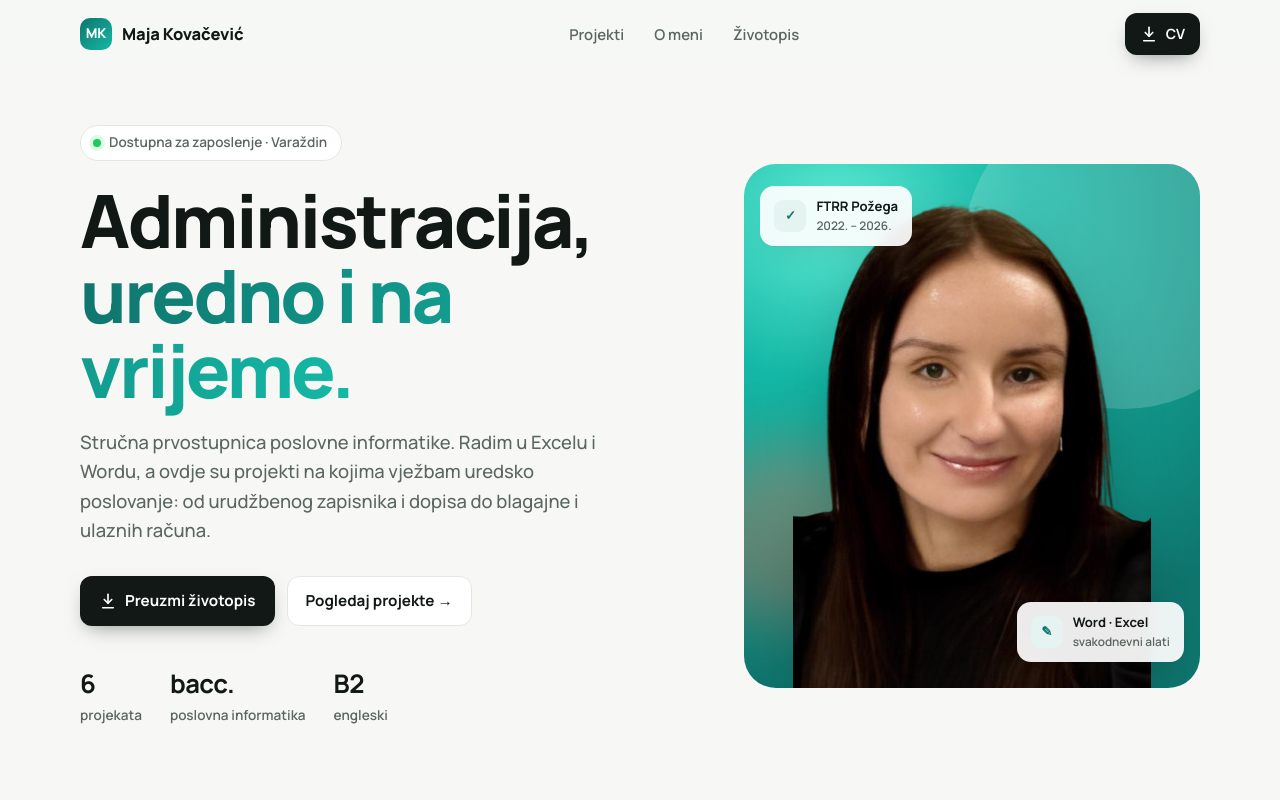
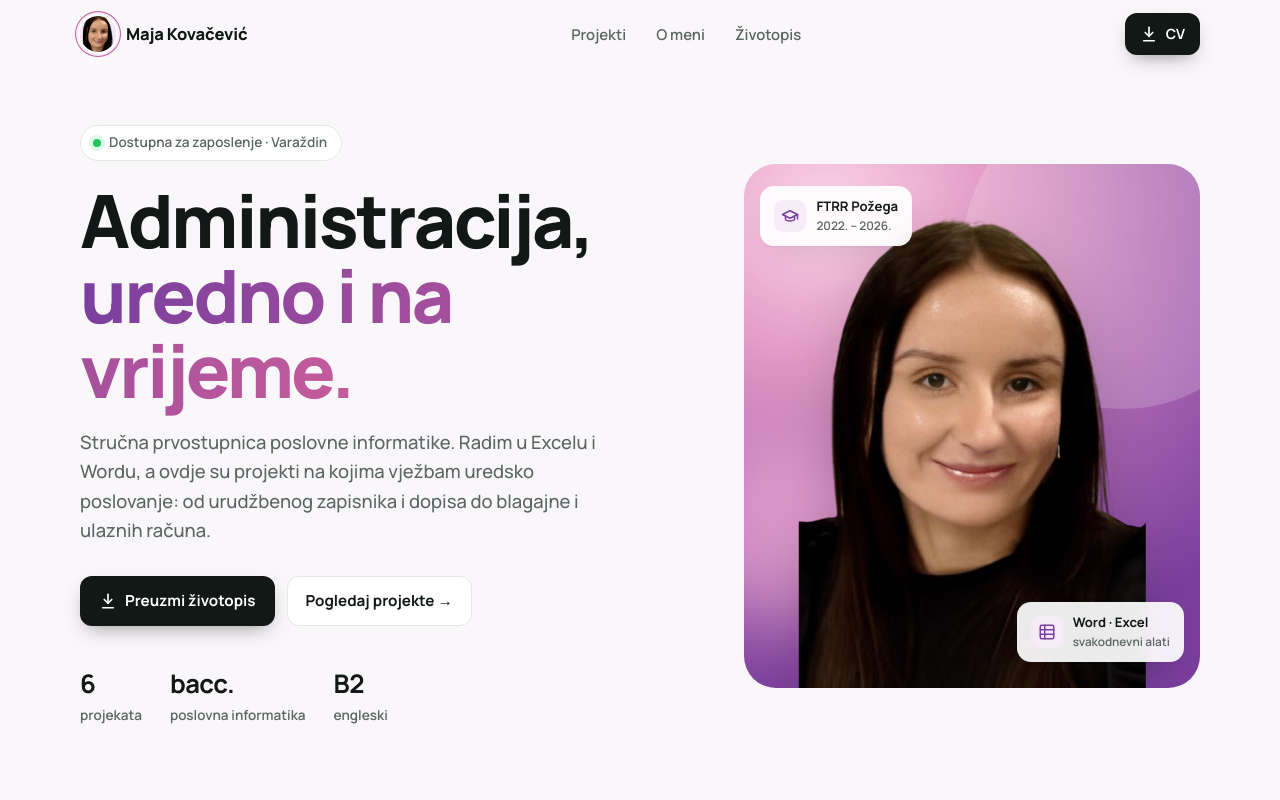
Before and after one commit to MJKVCVC/portfolio, a plain HTML site: page index.html in a window 1280 px wide. Shown: the top 800 px of the page. Drawn offline with Linux system fonts and the light colour scheme.

Commit message:
Add files via upload

```diff
--- a/index.html
+++ b/index.html
@@ -13,8 +13,8 @@
 <link href="https://fonts.googleapis.com/css2?family=Manrope:wght@400;500;600;700;800&display=swap" rel="stylesheet">
 <style>
   :root{
-    --bg:#f7f8f6; --surface:#ffffff; --ink:#111816; --muted:#5b6662; --line:#e3e7e4;
-    --brand:#0f766e; --brand-2:#14b8a6; --brand-soft:#e6f4f1; --coral:#f2735a;
+    --bg:#faf7fb; --surface:#ffffff; --ink:#111816; --muted:#5b6662; --line:#e3e7e4;
+    --brand:#7b3f9e; --brand-2:#c45c9b; --brand-soft:#f5ecf8; --coral:#f4a5c8;
     --radius:20px; --shadow:0 1px 2px rgba(16,24,22,.04),0 12px 32px -12px rgba(16,24,22,.14);
   }
   *{box-sizing:border-box}
@@ -26,15 +26,16 @@
 
   /* nav */
   .nav{position:sticky;top:0;z-index:20;backdrop-filter:saturate(1.4) blur(14px);-webkit-backdrop-filter:saturate(1.4) blur(14px);
-       background:rgba(247,248,246,.78);border-bottom:1px solid transparent;transition:border-color .2s}
+       background:rgba(250,247,251,.8);border-bottom:1px solid transparent;transition:border-color .2s}
   .nav.scrolled{border-color:var(--line)}
   .nav .wrap{display:flex;align-items:center;justify-content:space-between;height:68px}
   .logo{display:flex;align-items:center;gap:10px;font-weight:800;text-decoration:none;letter-spacing:-.01em}
+  .logo .ava{width:36px;height:36px;border-radius:50%;box-shadow:0 0 0 2px #fff,0 0 0 4px var(--brand-soft),0 0 0 5px var(--brand-2)}
   .logo i{width:32px;height:32px;border-radius:10px;background:linear-gradient(135deg,var(--brand),var(--brand-2));color:#fff;
           display:grid;place-items:center;font-style:normal;font-size:.85rem}
   .nav ul{display:flex;gap:6px;list-style:none;margin:0;padding:0}
   .nav ul a{text-decoration:none;color:var(--muted);font-weight:600;font-size:.93rem;padding:8px 12px;border-radius:10px}
-  .nav ul a:hover{color:var(--ink);background:#eef1ef}
+  .nav ul a:hover{color:var(--ink);background:var(--brand-soft)}
   .btn{display:inline-flex;align-items:center;gap:8px;font-weight:700;font-size:.95rem;text-decoration:none;border-radius:12px;padding:12px 18px;
        transition:transform .15s,box-shadow .15s,background .15s;border:1px solid transparent;white-space:nowrap}
   .btn svg{width:18px;height:18px}
@@ -59,10 +60,10 @@
   .stats strong{display:block;font-size:1.6rem;color:var(--ink);letter-spacing:-.02em}
 
   .photo{position:relative;aspect-ratio:4/4.6;border-radius:32px;overflow:hidden;
-         background:radial-gradient(120% 90% at 20% 10%,#5eead4 0%,var(--brand-2) 35%,var(--brand) 100%)}
+         background:radial-gradient(120% 95% at 18% 8%,#fbd3e8 0%,#e39cc6 30%,#b16bb3 62%,#7b3f9e 100%)}
   .photo::before{content:"";position:absolute;width:70%;aspect-ratio:1;border-radius:50%;right:-18%;top:-14%;background:rgba(255,255,255,.18)}
-  .photo::after{content:"";position:absolute;width:40%;aspect-ratio:1;border-radius:50%;left:-10%;bottom:12%;background:rgba(242,115,90,.35);filter:blur(30px)}
-  .photo img{position:absolute;bottom:0;left:50%;transform:translateX(-50%);height:93%;width:auto;max-width:none;z-index:1;filter:drop-shadow(0 20px 30px rgba(0,0,0,.18))}
+  .photo::after{content:"";position:absolute;width:40%;aspect-ratio:1;border-radius:50%;left:-10%;bottom:12%;background:rgba(255,190,220,.55);filter:blur(34px)}
+  .photo img{position:absolute;bottom:0;left:50%;transform:translateX(-50%);height:90%;width:auto;max-width:none;z-index:1;filter:drop-shadow(0 20px 30px rgba(0,0,0,.18))}
   .badge{position:absolute;z-index:2;background:rgba(255,255,255,.92);backdrop-filter:blur(8px);border-radius:14px;padding:10px 14px;
          font-size:.82rem;font-weight:700;box-shadow:var(--shadow);display:flex;align-items:center;gap:10px}
   .badge small{display:block;font-weight:600;color:var(--muted);font-size:.74rem}
@@ -148,7 +149,7 @@
 
 <header class="nav" id="nav">
   <div class="wrap">
-    <a class="logo" href="#top"><i>MK</i>Maja Kovačević</a>
+    <a class="logo" href="#top"><img class="ava" src="img/avatar.png" alt="" width="36" height="36">Maja Kovačević</a>
     <ul>
       <li><a href="#projekti">Projekti</a></li>
       <li><a href="#o-meni">O meni</a></li>
@@ -182,8 +183,8 @@
         </div>
       </div>
       <div class="photo reveal">
-        <div class="badge b1"><span class="ic">✓</span><div>FTRR Požega<small>2022. – 2026.</small></div></div>
-        <div class="badge b2"><span class="ic">✎</span><div>Word · Excel<small>svakodnevni alati</small></div></div>
+        <div class="badge b1"><span class="ic"><svg viewBox="0 0 24 24" width="18" height="18" fill="none" stroke="currentColor" stroke-width="2" stroke-linecap="round" stroke-linejoin="round"><path d="M22 10 12 5 2 10l10 5 10-5z"/><path d="M6 12v5c3 2 9 2 12 0v-5"/><path d="M22 10v6"/></svg></span><div>FTRR Požega<small>2022. – 2026.</small></div></div>
+        <div class="badge b2"><span class="ic"><svg viewBox="0 0 24 24" width="18" height="18" fill="none" stroke="currentColor" stroke-width="2" stroke-linecap="round" stroke-linejoin="round"><rect x="3" y="3" width="18" height="18" rx="2"/><path d="M3 9h18M3 15h18M9 3v18"/></svg></span><div>Word · Excel<small>svakodnevni alati</small></div></div>
         <img src="img/maja.png" alt="Maja Kovačević" width="640" height="871">
       </div>
     </div>
```
